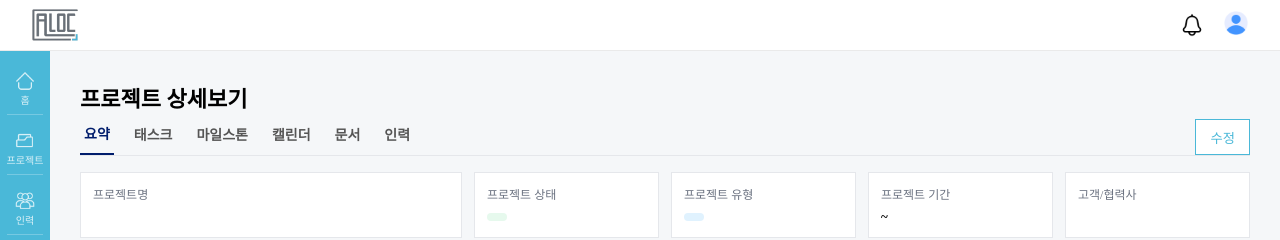
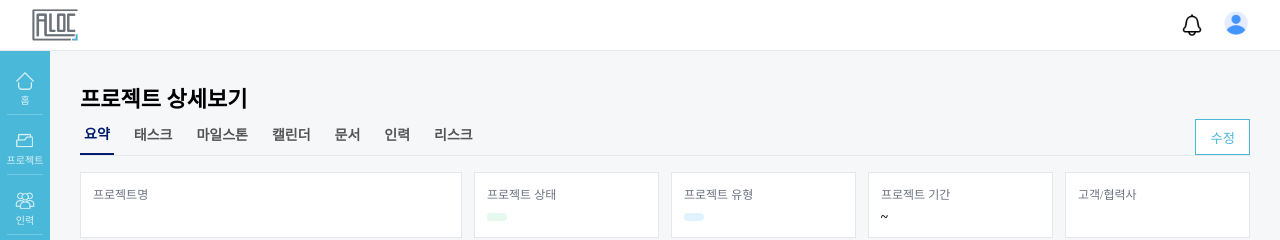
Before and after one commit to Hanwha-Moirai/Alloc-FE, a Vue app: page /projects/1 in a window 1280 px wide. Shown: the top 240 px of the page. Built offline with nearby package versions, Linux system fonts and the light colour scheme; no server answers; sample sign-in values are in the browser's storage.

Commit message:
feat : 리스크 페이지 추가

```diff
--- a/src/pages/ProjectDetail.vue
+++ b/src/pages/ProjectDetail.vue
@@ -11,6 +11,7 @@
         <button class="tab" :class="{ active: isActive('calendar') }" @click="goTab('calendar')">캘린더</button>
         <button class="tab" :class="{ active: isActive('docs') }" @click="goTab('docs')">문서</button>
         <button class="tab" :class="{ active: isActive('members') }" @click="goTab('members')">인력</button>
+        <button class="tab" :class="{ active: isActive('risk') }" @click="goTab('risk')">리스크</button>
       </div>
 
       <div class="header-actions">
--- a/src/router/index.js
+++ b/src/router/index.js
@@ -117,6 +117,10 @@ const router = createRouter({
                             component: () => import('@/pages/projectTabs/ProjectMembers.vue'),
                         },
                         {
+                            path: 'risk',
+                            component: () => import('@/pages/projectTabs/ProjectRisk.vue')
+                        },
+                        {
                             path: 'recommend',
                             name: 'ProjectRecommend',
                             component: () => import('@/pages/RecommendResultView.vue'),
```
Also changed, not shown: src/pages/projectTabs/ProjectRisk.vue (added, +11 -0 lines).
